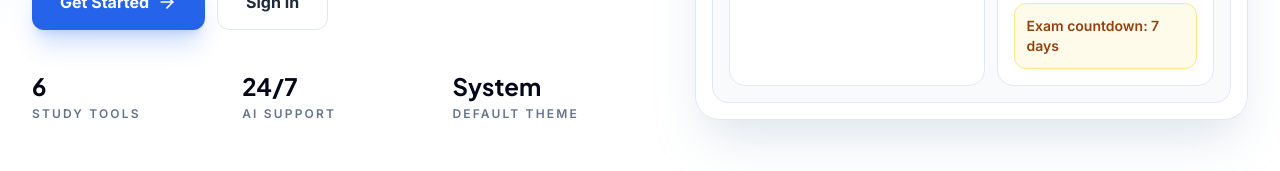
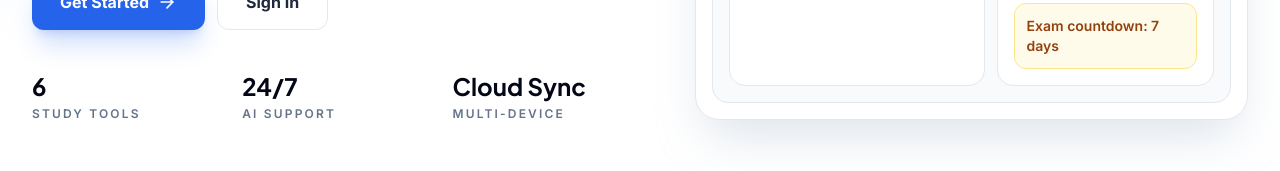
Before and after one commit to jiahong0324/Axon, a React (Vite) app: page / in a window 1280 px wide. Shown: the part 577-748 px from the top of the page. Built offline with nearby package versions, Linux system fonts and the light colour scheme; no server answers.

Commit message:
chore: update hero stat text to Cloud Sync

```diff
--- a/src/pages/landing/LandingHome.jsx
+++ b/src/pages/landing/LandingHome.jsx
@@ -172,7 +172,7 @@ export default function LandingHome() {
             <div className="mt-10 grid max-w-2xl grid-cols-3 gap-4">
               <HeroStat value="6" label="Study tools" />
               <HeroStat value="24/7" label="AI support" />
-              <HeroStat value="System" label="Default theme" />
+              <HeroStat value="Cloud Sync" label="Multi-device" />
             </div>
           </div>
           <DashboardPreview />
```
